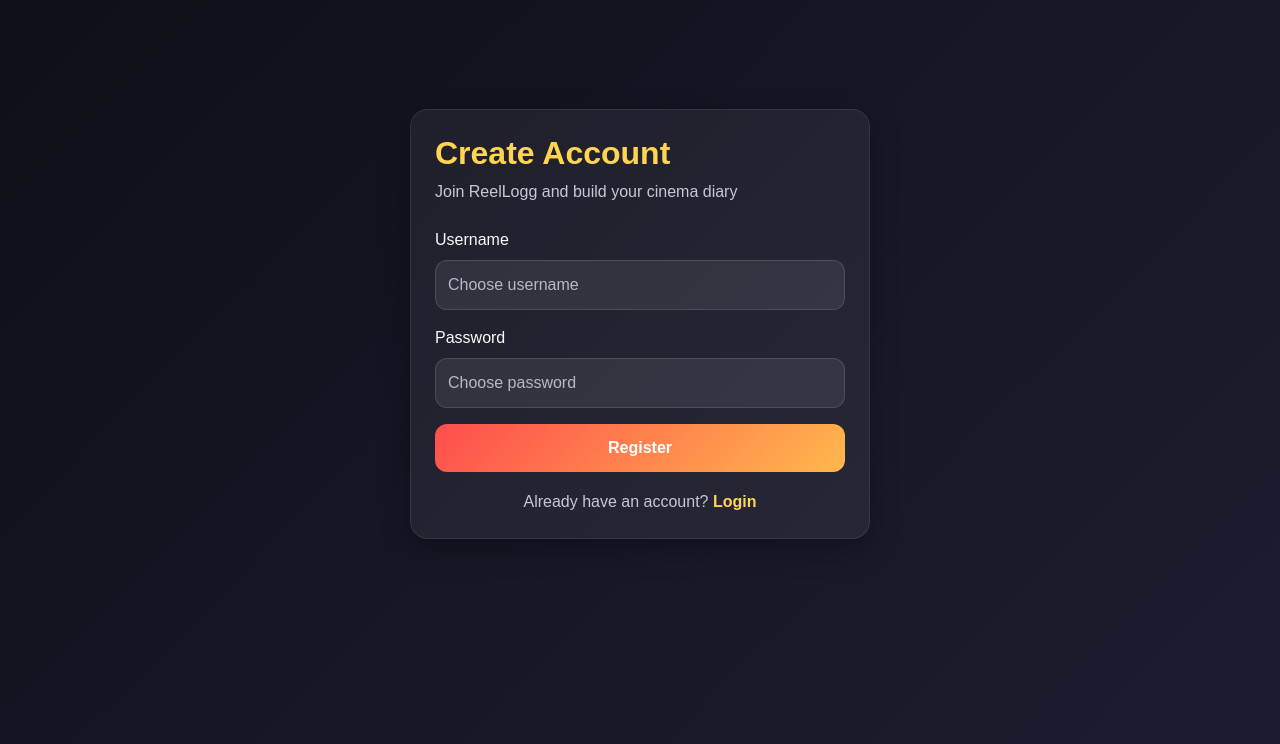
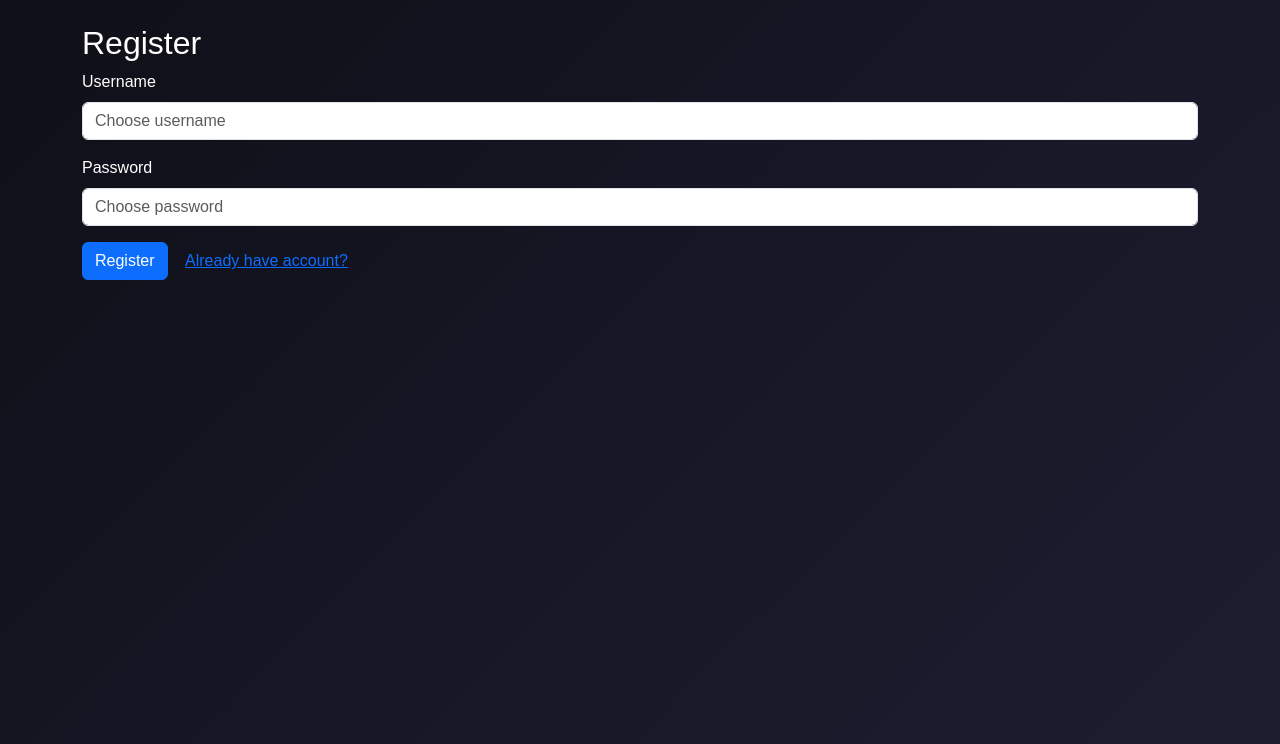
Before and after one commit to arranjan681/ReelLog, a Flask app: page /register in a window 1280 px wide. Shown: the part 56-800 px from the top of the page. Run offline with Flask 3, Linux system fonts and the light colour scheme.

Commit message:
Update register.html

```diff
--- a/templates/register.html
+++ b/templates/register.html
@@ -1,32 +1,22 @@
 {% extends 'base.html' %}
 {% block content %}
-<div class="auth-wrapper">
-    <div class="auth-card">
-        <h2 class="auth-title">Create Account</h2>
-        <p class="auth-subtitle">Join ReelLogg and build your cinema diary</p>
-
+<div class="form-box">
+    <h2>Register</h2>
     <form method="POST">
         {{ form.hidden_tag() }}
 
         <div class="mb-3">
-                {{ form.username.label(class="form-label text-light") }}
-                {{ form.username(class="form-control custom-input", placeholder="Choose username") }}
+            {{ form.username.label(class="form-label") }}
+            {{ form.username(class="form-control", placeholder="Choose username") }}
         </div>
 
         <div class="mb-3">
-                {{ form.password.label(class="form-label text-light") }}
-                {{ form.password(class="form-control custom-input", placeholder="Choose password") }}
+            {{ form.password.label(class="form-label") }}
+            {{ form.password(class="form-control", placeholder="Choose password") }}
         </div>
 
-            <div class="d-grid">
-                {{ form.submit(class="btn btn-glow") }}
-            </div>
+        {{ form.submit(class="btn btn-primary") }}
+        <a href="{{ url_for('login') }}" class="btn btn-link">Already have account?</a>
     </form>
-
-        <div class="auth-footer">
-            <span>Already have an account?</span>
-            <a href="{{ url_for('login') }}">Login</a>
-        </div>
-    </div>
 </div>
 {% endblock %}
```
Lines whose indentation alone changed are shown as unchanged.
